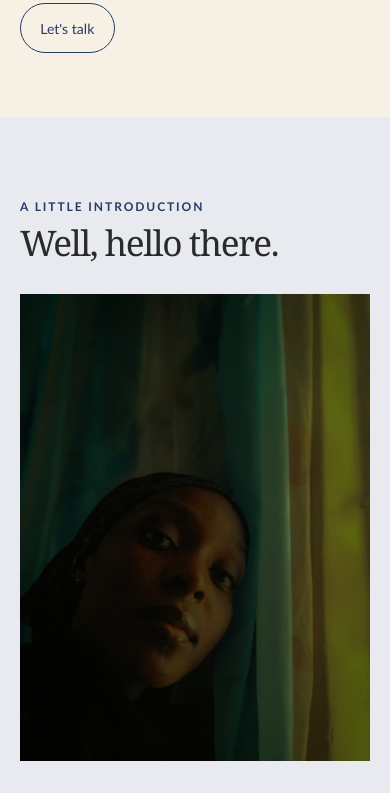
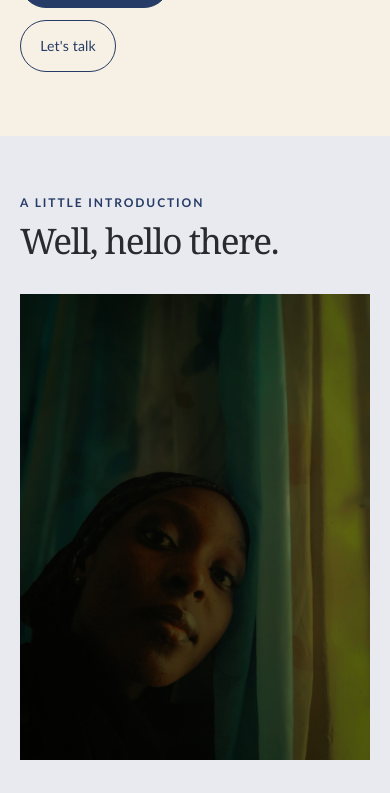
Before and after one commit to zainabajatau/zainabajatau.github.io, a plain HTML site: page index.html in a window 390 px wide. Shown: the part 582-1375 px from the top of the page. Drawn offline with Linux system fonts and the light colour scheme.

Commit message:
Update index.html

```diff
--- a/index.html
+++ b/index.html
@@ -162,6 +162,70 @@
     .article-body { max-width: 66ch; margin: 0 auto 2.5rem; font-family: var(--serif); font-size: 1.12rem; line-height: 1.95; }
     .article-body p { margin: 0 0 1.35rem; }
     @media (max-width: 600px) { .article-page { padding: 2.5rem 0; } .article-body { font-size: 1.03rem; line-height: 1.85; } }
+    html {
+  scroll-behavior: smooth;
+}
+
+body {
+  line-height: 1.8;
+  letter-spacing: 0.01em;
+}
+
+section {
+  padding-top: 5rem;
+  padding-bottom: 5rem;
+}
+
+h1, h2, h3 {
+  line-height: 1.2;
+  letter-spacing: -0.035em;
+}
+
+h2 {
+  margin-bottom: 1.5rem;
+}
+
+p {
+  max-width: 68ch;
+}
+
+img {
+  max-width: 100%;
+}
+
+a {
+  transition: opacity 0.25s ease;
+}
+
+a:hover {
+  opacity: 0.75;
+}
+
+.photo-grid {
+  gap: 1.2rem;
+}
+
+.photo {
+  overflow: hidden;
+  transition: transform 0.35s ease;
+}
+
+.photo:hover {
+  transform: translateY(-4px);
+}
+
+@media (max-width: 700px) {
+  section {
+    padding-top: 3.5rem;
+    padding-bottom: 3.5rem;
+  }
+
+  .photo-grid {
+    grid-template-columns: 1fr 1fr;
+    grid-auto-rows: 180px;
+    gap: 0.75rem;
+  }
+              }
   </style>
 </head>
 <body>
```
